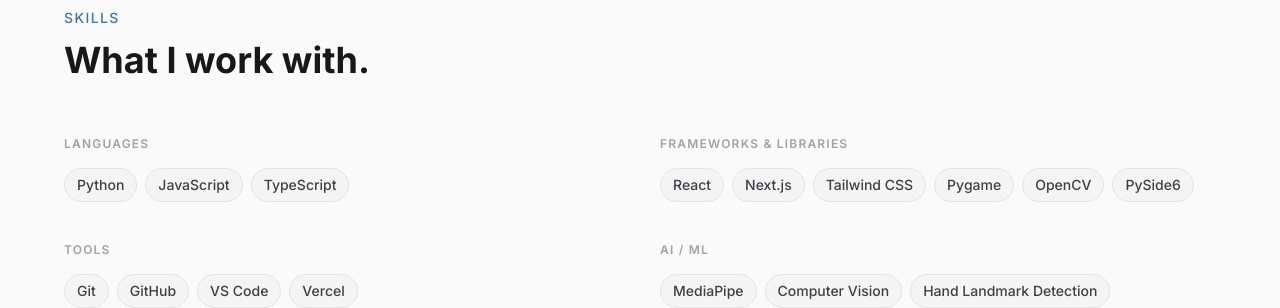
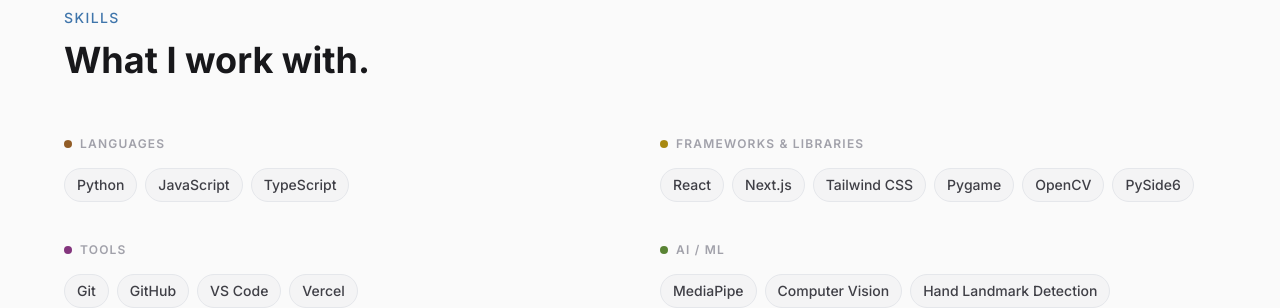
Before and after one commit to jessiezhwang/portfolio, a Next.js app in the folder portfolio/: page / in a window 1280 px wide. Shown: the part 2400-2708 px from the top of the page. Built offline with nearby package versions, Linux system fonts and the light colour scheme.

Commit message:
Make skill group colors visible by default, not just on hover
Add a colored dot next to each skill group heading and tint badge
borders with the group's color at rest, so all 5 palette colors are
visible on page load instead of only appearing on hover.

```diff
--- a/portfolio/src/components/sections/Skills.tsx
+++ b/portfolio/src/components/sections/Skills.tsx
@@ -1,5 +1,6 @@
 "use client";
 
+import { type CSSProperties } from "react";
 import { motion } from "framer-motion";
 import { skillGroups } from "@/data/skills";
 import SkillBadge from "@/components/ui/SkillBadge";
@@ -34,7 +35,16 @@
               viewport={{ once: true, margin: "-60px" }}
               transition={{ duration: 0.5, delay: i * 0.1 }}
             >
-              <h3 className="text-xs font-semibold tracking-widest uppercase text-zinc-400 dark:text-zinc-500 mb-4">
+              <h3 className="flex items-center gap-2 text-xs font-semibold tracking-widest uppercase text-zinc-400 dark:text-zinc-500 mb-4">
+                <span
+                  className="w-2 h-2 rounded-full bg-[var(--group-dot)] dark:bg-[var(--group-dot-dark)]"
+                  style={
+                    {
+                      "--group-dot": group.hoverColor,
+                      "--group-dot-dark": group.hoverColorDark,
+                    } as CSSProperties
+                  }
+                />
                 {group.group}
               </h3>
               <div className="flex flex-wrap gap-2">
--- a/portfolio/src/components/ui/SkillBadge.tsx
+++ b/portfolio/src/components/ui/SkillBadge.tsx
@@ -18,11 +18,15 @@
     <span
       className={cn(
         "inline-flex items-center px-3 py-1.5 rounded-full text-sm font-medium",
-        "bg-zinc-100 text-zinc-700 border border-zinc-200",
-        "dark:bg-zinc-800 dark:text-zinc-300 dark:border-zinc-700",
+        "bg-zinc-100 text-zinc-700",
+        "dark:bg-zinc-800 dark:text-zinc-300",
         hoverColor
-          ? "hover:border-[var(--badge-hover)] hover:text-[var(--badge-hover)] dark:hover:border-[var(--badge-hover-dark)] dark:hover:text-[var(--badge-hover-dark)]"
-          : "hover:border-accent-400 hover:text-accent-700 dark:hover:border-accent-500 dark:hover:text-accent-300",
+          ? [
+              "border border-[var(--badge-hover)]/35 dark:border-[var(--badge-hover-dark)]/35",
+              "hover:bg-[var(--badge-hover)]/10 hover:border-[var(--badge-hover)] hover:text-[var(--badge-hover)]",
+              "dark:hover:bg-[var(--badge-hover-dark)]/10 dark:hover:border-[var(--badge-hover-dark)] dark:hover:text-[var(--badge-hover-dark)]",
+            ]
+          : "border border-zinc-200 dark:border-zinc-700 hover:border-accent-400 hover:text-accent-700 dark:hover:border-accent-500 dark:hover:text-accent-300",
         "transition-colors duration-150 cursor-default select-none",
         className
       )}
```
